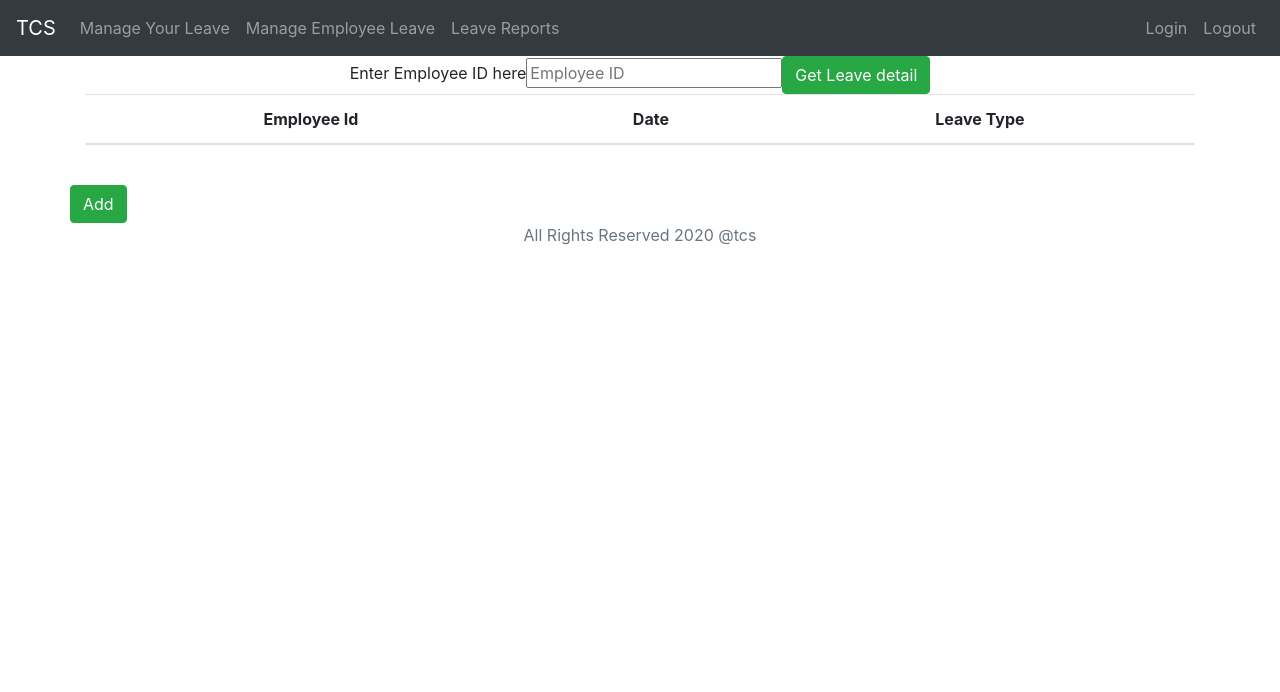
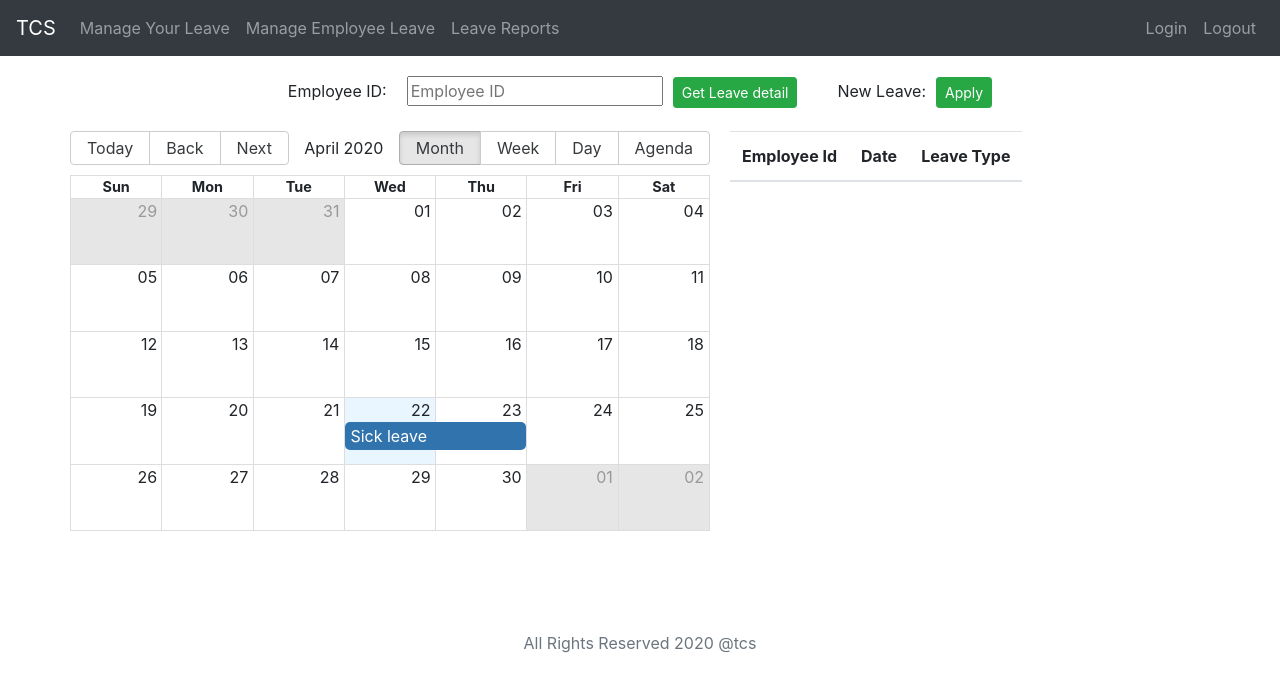
Before and after one commit to vijayvigneshselvaraj/SpecialOps, a React (Create React App) app in the folder leave-tracker-ui/: page /manageYourLeave in a window 1280 px wide. Shown: the top 692 px of the page. Built offline with nearby package versions, Linux system fonts and the light colour scheme.

Commit message:
static calendar view added

```diff
--- a/leave-tracker-ui/package.json
+++ b/leave-tracker-ui/package.json
@@ -8,7 +8,9 @@
     "@testing-library/user-event": "^7.2.1",
     "axios": "^0.19.2",
     "formik": "^2.1.4",
+    "moment": "^2.24.0",
     "react": "^16.13.1",
+    "react-big-calendar": "^0.24.5",
     "react-dom": "^16.13.1",
     "react-router-dom": "^5.1.2",
     "react-scripts": "3.4.1",
--- /dev/null
+++ b/leave-tracker-ui/src/components/leaveTracker/CalendarComponent.jsx
@@ -0,0 +1,38 @@
+import React, { Component } from "react";
+import { Calendar, momentLocalizer } from "react-big-calendar";
+import moment from "moment";
+
+import "react-big-calendar/lib/css/react-big-calendar.css";
+
+const localizer = momentLocalizer(moment);
+
+class CalendarComponent extends Component {
+
+    state = {
+        events: [
+          {
+            start: moment().toDate(),
+            end: moment()
+              .add(1, "days")
+              .toDate(),
+            title: "Sick leave"
+          }
+        ]
+      };
+
+    render() {
+        return (
+            <>
+                  <Calendar
+                       localizer={localizer}
+                       defaultDate={new Date()}
+                       defaultView="month"
+                       events={this.state.events}
+                       style={{ height: "50vh", width: "50vw" }}
+                  />
+            </>
+        );
+    }
+}
+
+export default CalendarComponent;
--- a/leave-tracker-ui/src/components/leaveTracker/ManageYourLeaveComponent.jsx
+++ b/leave-tracker-ui/src/components/leaveTracker/ManageYourLeaveComponent.jsx
@@ -1,5 +1,6 @@
 import React, { Component } from 'react'
 import LeaveService from '../../api/Leave/LeaveService.js'
+import CalendarComponent from './CalendarComponent'
 
 class ManageYourLeaveComponent extends Component {
   constructor(props) {
@@ -22,14 +23,24 @@ render() {
     return (
         <>
 
-            <div className="container">
-                Enter Employee ID here
-                <input ref={this.empid} placeholder="Employee ID" onSubmit={this.retrieveLeave}/>
-                <button onClick={this.retrieveLeave}
-                    className="btn btn-success">Get Leave detail</button>
+            <div className="container" style={{'margin-top': '20px', 'margin-bottom': '20px'}}>
+                <label>Employee ID:</label>
+                <input ref={this.empid} style={{'margin-left':'20px'}} placeholder="Employee ID" onSubmit={this.retrieveLeave}/>
+                <button onClick={this.retrieveLeave} style={{'margin-left':'10px'}} className="btn btn-success btn-sm">Get Leave detail</button>
+
+                <label  style={{'margin-left':'40px'}}>New Leave:</label>
+                <button className="btn btn-success btn-sm"  style={{'margin-left':'10px'}} onClick={this.addOrUpdateLeave}>Apply</button>
+
             </div>
-            <div className="container">
 
+            <div className="container" style={{'margin-bottom':'100px'}} >
+
+                <div className="row">
+                    <div class="leftPane" style={{float:'left'}}>
+                                        <CalendarComponent/>
+                                    </div>
+
+                                    <div class="rightPane" style={{float:'right', 'margin-left': '20px'}}>
                                                         <table className="table">
                                                             <thead>
                                                                 <tr>
@@ -50,8 +61,7 @@ render() {
                                                                 }
                                                             </tbody>
                                                         </table>
-                <div className="row">
-                    <button className="btn btn-success" onClick={this.addOrUpdateLeave}>Add</button>
+                                    </div>
                 </div>
         </div>
         </>
```
Also changed, not shown: leave-tracker-ui/src/App.js (+5 -7 lines), 2 other files (tests, documents, lock files or other folders). Lines whose indentation alone changed are shown as unchanged.
